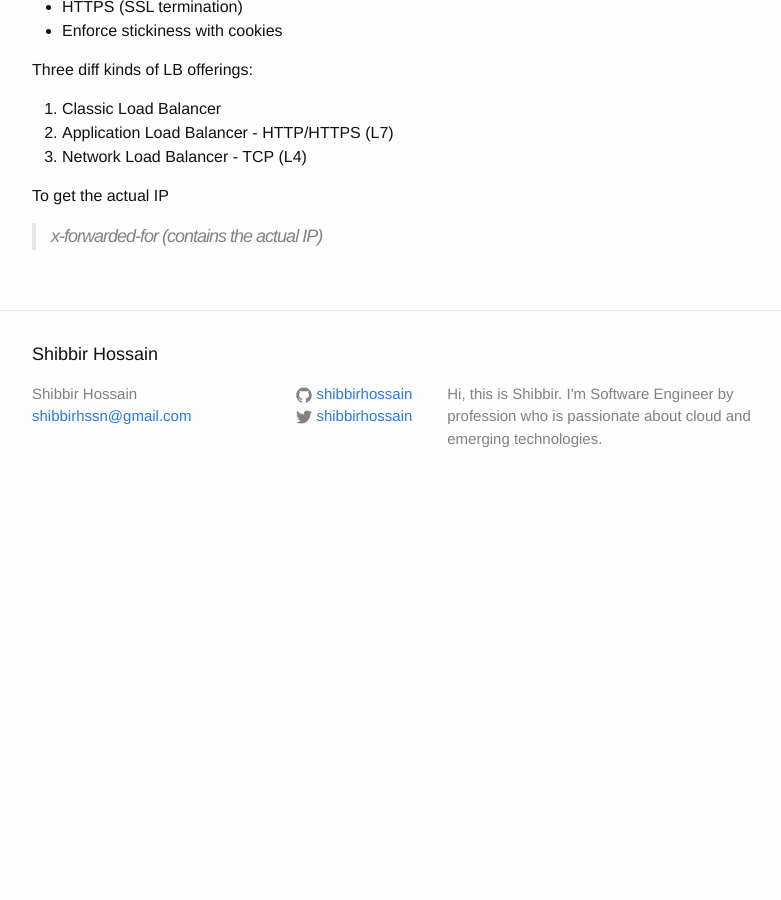
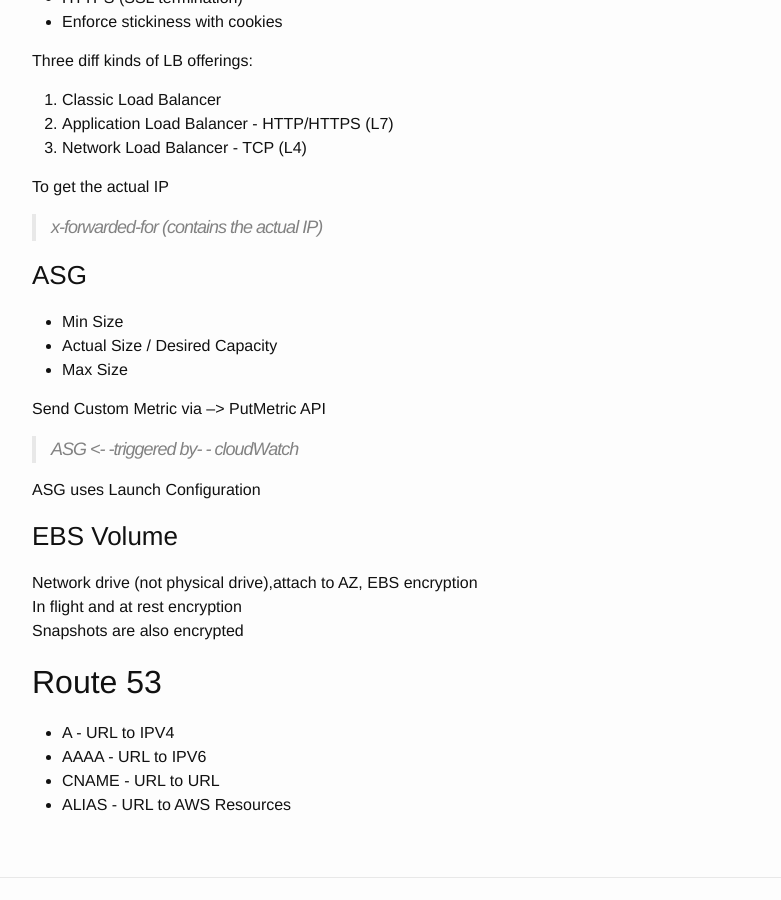
Before and after one commit to shibbirhossain/shibbirhossain.github.io, a Jekyll site: the page built from _posts/2020-05-10-Notes-On-AWS.markdown, in a window 1280 px wide and 900 px high, scrolled down 936 px. Shown: the whole window, without its empty margins (238-1019 px from the left). Built offline with Jekyll 4.4.1, drawn with Linux system fonts in a browser that asks for light colours; before the commit the page ends 1446 px from its top, so only the background shows below that.

Commit message:
add more notes

```diff
--- a/_posts/2020-05-10-Notes-On-AWS.markdown
+++ b/_posts/2020-05-10-Notes-On-AWS.markdown
@@ -25,7 +25,7 @@
 pem file permission - 0644 -> too open
 > chmod 0400 *.pem
 
-## Load Balancers
+### Load Balancers
 * HTTPS (SSL termination)
 * Enforce stickiness with cookies
 
@@ -36,3 +36,24 @@
 
 To get the actual IP
 > x-forwarded-for (contains the actual IP)
+
+### ASG
+* Min Size
+* Actual Size / Desired Capacity
+* Max Size
+
+Send Custom Metric via --> PutMetric API
+> ASG <- -triggered by- - cloudWatch
+
+ASG uses Launch Configuration
+
+### EBS Volume
+Network drive (not physical drive),attach to AZ, EBS encryption
+In flight and at rest encryption
+Snapshots are also encrypted
+
+## Route 53
+* A - URL to IPV4
+* AAAA - URL to IPV6
+* CNAME - URL to URL
+* ALIAS - URL to AWS Resources
```
